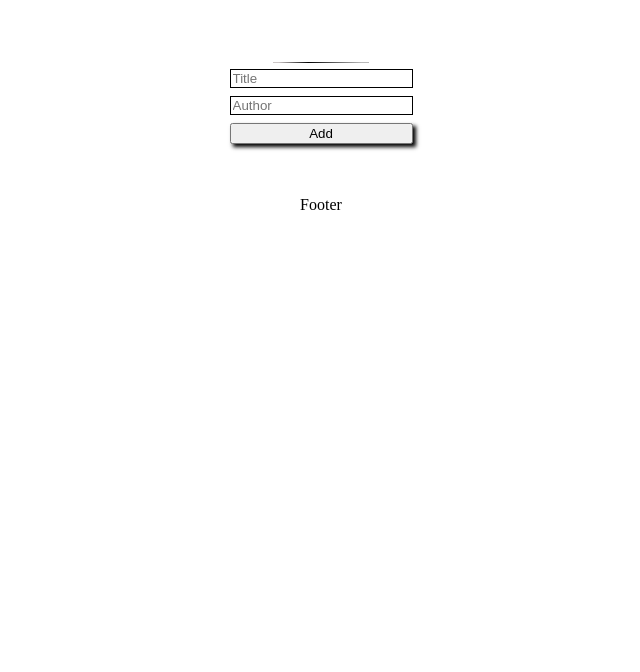
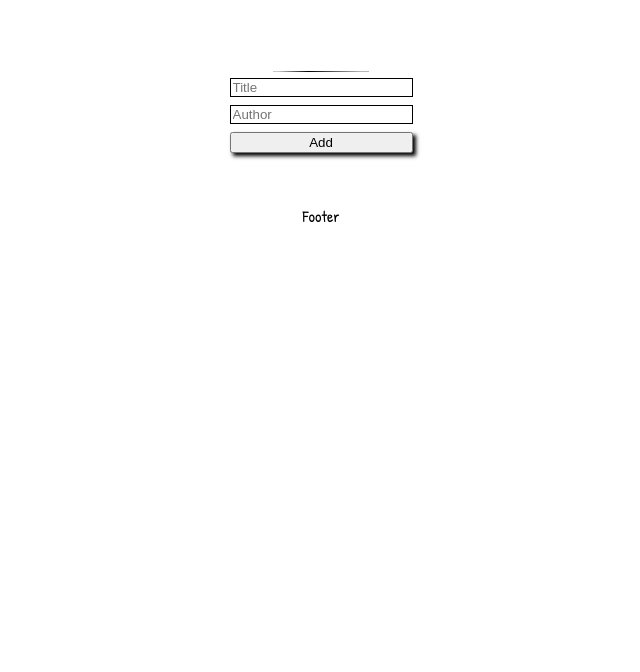
Before and after one commit to lucas-crodrigues/mv-awesome-books, a website: page index.html in a window 1280 px wide. Shown: the part 128-800 px from the top of the page, without its empty margins (319-959 px from the left). Drawn offline with Linux system fonts and the light colour scheme.

Commit message:
Add font styling

```diff
--- a/styles.css
+++ b/styles.css
@@ -1,3 +1,5 @@
+@import url('https://fonts.googleapis.com/css2?family=Patrick+Hand&display=swap');
+
 body {
   background-color: #fff;
   display: flex;
@@ -7,6 +9,7 @@ body {
   align-items: center;
   align-content: center;
   justify-content: center;
+  font-family: 'Patrick Hand', cursive;
 }
 
 button {
```
